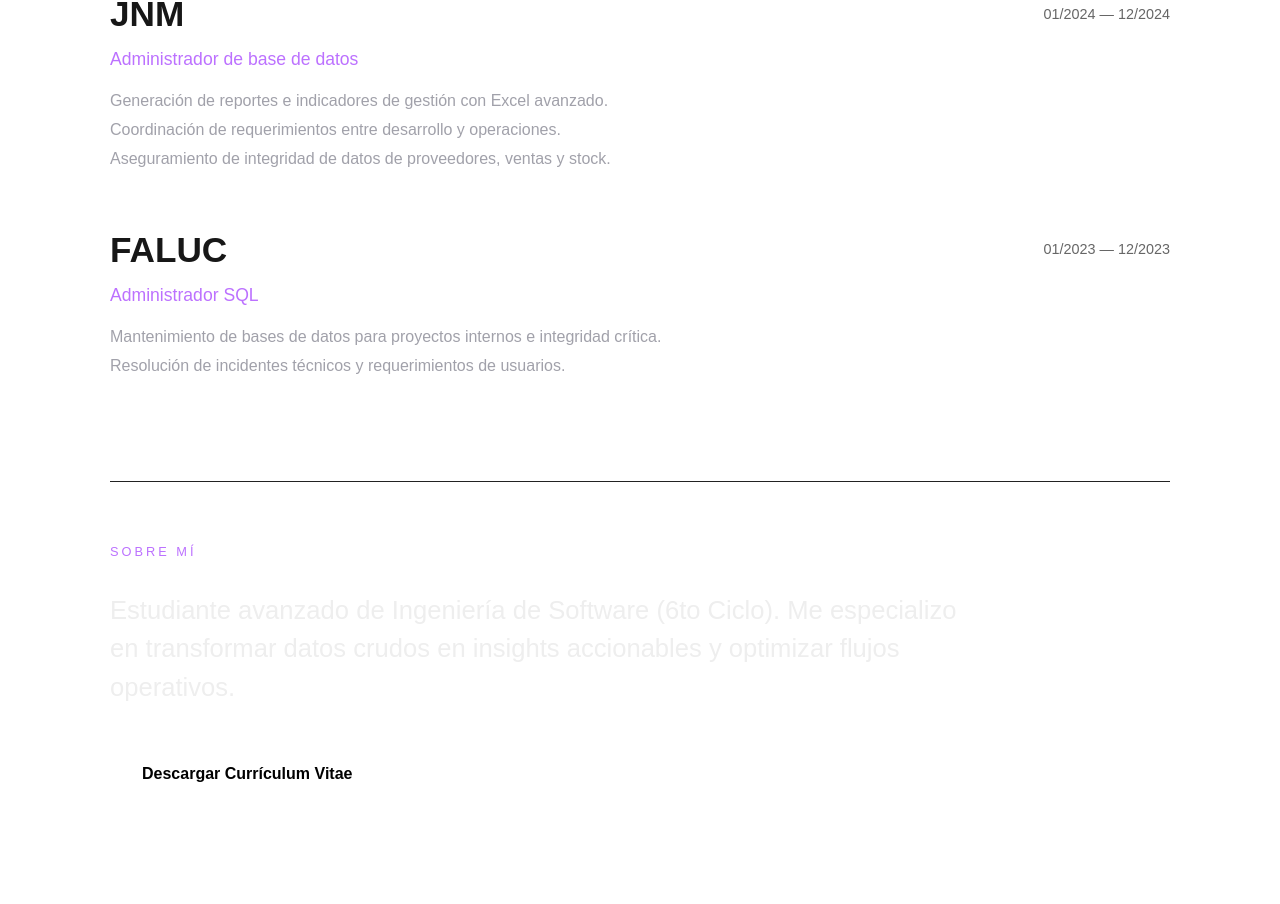
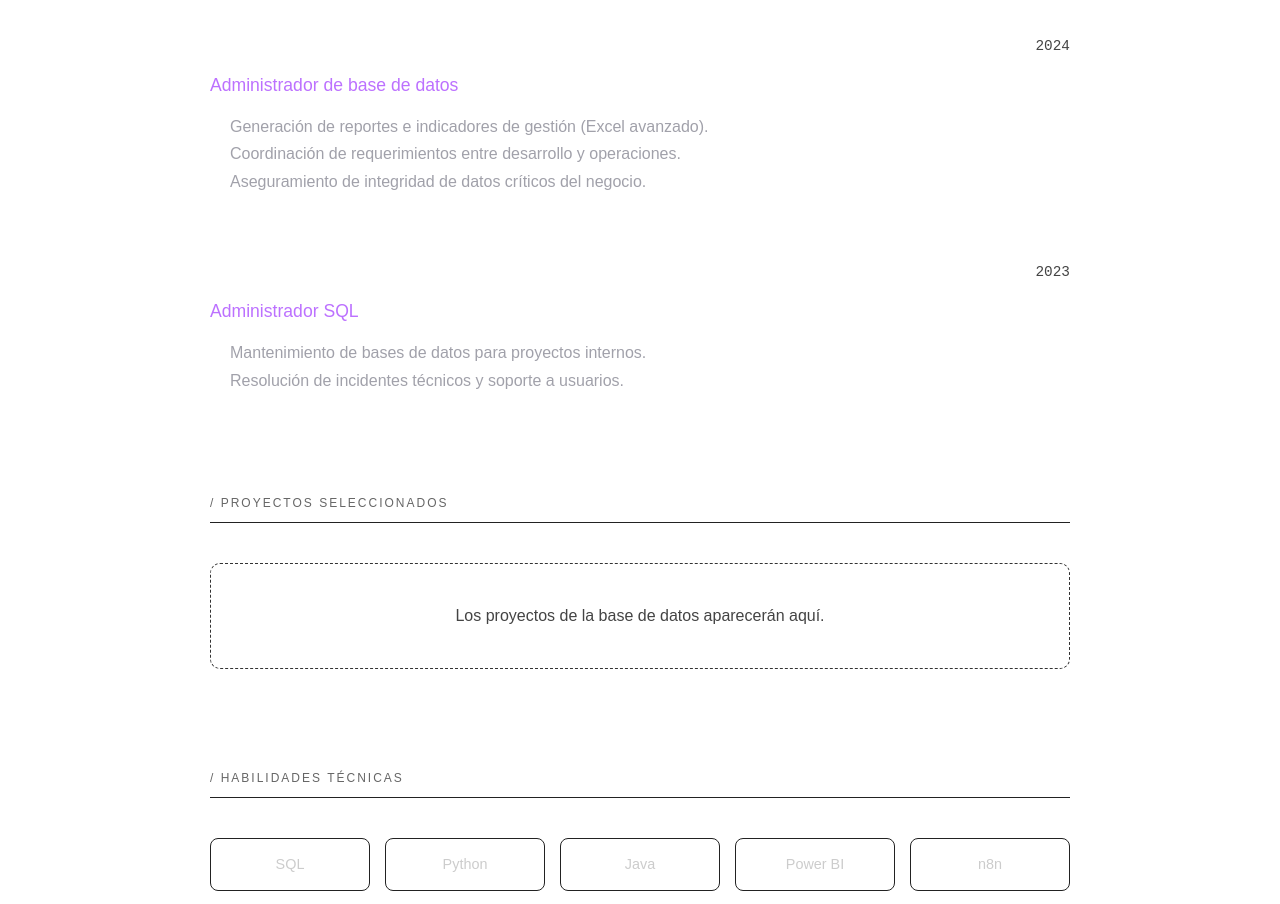
Before and after one commit to alonsolmz/mi-portafolio-lmz, a Next.js app: page / in a window 1280 px wide. Shown: the part 367-1271 px from the top of the page. Built offline with nearby package versions, Linux system fonts and the light colour scheme.

Commit message:
diseño estructural web arreglo lines

```diff
--- a/app/page.tsx
+++ b/app/page.tsx
@@ -1,68 +1,94 @@
-// 1. IMPORTACIONES (Añade Supabase si lo vas a usar después)
-// import { supabase } from "@/lib/supabase";
+export default async function Home() {
+  return (
+    <main className="fondo-degradado" style={{ display: 'flex', flexDirection: 'column', alignItems: 'center', color: 'white' }}>
 
-// 2. LA FUNCIÓN PRINCIPAL (Asegúrate de que empiece con 'export default')
-export default async function Home() {
+      {/* CONTENEDOR CENTRALIZADO */}
+      <div style={{ width: '100%', maxWidth: '900px', padding: '0 20px' }}>
 
-  return (
-    <main className="fondo-degradado">
-      <div style={{ maxWidth: '1100px', margin: '0 auto', padding: '60px 20px' }}>
-
-        {/* HEADER - Máxima importancia */}
-        <header style={{ marginBottom: '80px' }}>
-          <h1 style={{ fontSize: '5rem', fontWeight: '900', letterSpacing: '-3px', margin: 0 }}>
+        {/* HEADER (HERO) - CENTRADO */}
+        <header style={{ textAlign: 'center', padding: '120px 0 80px 0' }}>
+          <h1 style={{ fontSize: '5rem', fontWeight: '900', letterSpacing: '-3px', margin: 0, lineHeight: 1 }}>
             ALONSO LMZ
           </h1>
-          <p style={{ color: '#a1a1aa', fontSize: '1.5rem', fontWeight: '300' }}>
+          <p style={{ color: '#bc71ff', letterSpacing: '6px', fontSize: '0.9rem', marginTop: '15px', textTransform: 'uppercase', fontWeight: '300' }}>
             Ingeniero de Software & Especialista en Datos
           </p>
         </header>
 
         {/* 1. EXPERIENCIA LABORAL */}
         <section style={{ marginBottom: '100px' }}>
-          <h2 style={{ color: '#bc71ff', fontSize: '0.8rem', letterSpacing: '3px', textTransform: 'uppercase', marginBottom: '40px', opacity: 0.8 }}>
-            Experiencia Laboral
+          <h2 style={{ color: '#666', fontSize: '0.75rem', letterSpacing: '2px', textTransform: 'uppercase', marginBottom: '40px', borderBottom: '1px solid #222', paddingBottom: '10px' }}>
+            / Experiencia Laboral
           </h2>
 
           {/* JNM */}
           <div style={{ marginBottom: '50px' }}>
-            <div style={{ display: 'flex', justifyContent: 'space-between', alignItems: 'center' }}>
-              <h3 style={{ fontSize: '2.2rem', fontWeight: '700', margin: 0 }}>JNM</h3>
-              <span style={{ color: '#666', fontSize: '0.9rem' }}>01/2024 — 12/2024</span>
+            <div style={{ display: 'flex', justifyContent: 'space-between', alignItems: 'baseline', marginBottom: '10px' }}>
+              <h3 style={{ fontSize: '1.8rem', fontWeight: '700', margin: 0 }}>JNM</h3>
+              <span style={{ color: '#444', fontSize: '0.9rem', fontFamily: 'monospace' }}>2024</span>
             </div>
-            <p style={{ color: '#bc71ff', fontSize: '1.1rem', marginTop: '5px', fontWeight: '500' }}>
-              Administrador de base de datos
-            </p>
-            <ul style={{ color: '#a1a1aa', lineHeight: '1.8', marginTop: '15px', maxWidth: '800px' }}>
-              <li>Generación de reportes e indicadores de gestión con Excel avanzado.</li>
+            <p style={{ color: '#bc71ff', fontSize: '1.1rem', marginBottom: '15px' }}>Administrador de base de datos</p>
+            <ul style={{ color: '#a1a1aa', lineHeight: '1.7', paddingLeft: '20px' }}>
+              <li>Generación de reportes e indicadores de gestión (Excel avanzado).</li>
               <li>Coordinación de requerimientos entre desarrollo y operaciones.</li>
-              <li>Aseguramiento de integridad de datos de proveedores, ventas y stock.</li>
+              <li>Aseguramiento de integridad de datos críticos del negocio.</li>
             </ul>
           </div>
 
           {/* FALUC */}
           <div style={{ marginBottom: '50px' }}>
-            <div style={{ display: 'flex', justifyContent: 'space-between', alignItems: 'center' }}>
-              <h3 style={{ fontSize: '2.2rem', fontWeight: '700', margin: 0 }}>FALUC</h3>
-              <span style={{ color: '#666', fontSize: '0.9rem' }}>01/2023 — 12/2023</span>
+            <div style={{ display: 'flex', justifyContent: 'space-between', alignItems: 'baseline', marginBottom: '10px' }}>
+              <h3 style={{ fontSize: '1.8rem', fontWeight: '700', margin: 0 }}>FALUC</h3>
+              <span style={{ color: '#444', fontSize: '0.9rem', fontFamily: 'monospace' }}>2023</span>
             </div>
-            <p style={{ color: '#bc71ff', fontSize: '1.1rem', marginTop: '5px', fontWeight: '500' }}>
-              Administrador SQL
-            </p>
-            <ul style={{ color: '#a1a1aa', lineHeight: '1.8', marginTop: '15px' }}>
-              <li>Mantenimiento de bases de datos para proyectos internos e integridad crítica.</li>
-              <li>Resolución de incidentes técnicos y requerimientos de usuarios.</li>
+            <p style={{ color: '#bc71ff', fontSize: '1.1rem', marginBottom: '15px' }}>Administrador SQL</p>
+            <ul style={{ color: '#a1a1aa', lineHeight: '1.7', paddingLeft: '20px' }}>
+              <li>Mantenimiento de bases de datos para proyectos internos.</li>
+              <li>Resolución de incidentes técnicos y soporte a usuarios.</li>
             </ul>
           </div>
         </section>
 
-        {/* 2. SOBRE MÍ */}
-        <section style={{ borderTop: '1px solid #222', paddingTop: '60px', marginBottom: '100px' }}>
-          <h2 style={{ color: '#bc71ff', fontSize: '0.8rem', letterSpacing: '3px', textTransform: 'uppercase', marginBottom: '30px' }}>
+        {/* 2. PROYECTOS (Espacio para Supabase) */}
+        <section style={{ marginBottom: '100px' }}>
+          <h2 style={{ color: '#666', fontSize: '0.75rem', letterSpacing: '2px', textTransform: 'uppercase', marginBottom: '40px', borderBottom: '1px solid #222', paddingBottom: '10px' }}>
+            / Proyectos Seleccionados
+          </h2>
+          <div style={{ padding: '40px', border: '1px dashed #333', textAlign: 'center', color: '#444', borderRadius: '10px' }}>
+            Los proyectos de la base de datos aparecerán aquí.
+          </div>
+        </section>
+
+        {/* 3. SKILLS - GRID MODERNO */}
+        <section style={{ marginBottom: '100px' }}>
+          <h2 style={{ color: '#666', fontSize: '0.75rem', letterSpacing: '2px', textTransform: 'uppercase', marginBottom: '40px', borderBottom: '1px solid #222', paddingBottom: '10px' }}>
+            / Habilidades Técnicas
+          </h2>
+          <div style={{ display: 'grid', gridTemplateColumns: 'repeat(auto-fill, minmax(140px, 1fr))', gap: '15px' }}>
+            {['SQL', 'Python', 'Java', 'Power BI', 'n8n', 'Excel', 'HTML', 'CSS'].map((skill) => (
+              <div key={skill} style={{
+                padding: '15px',
+                backgroundColor: 'rgba(255,255,255,0.03)',
+                border: '1px solid #222',
+                borderRadius: '8px',
+                textAlign: 'center',
+                fontSize: '0.9rem',
+                color: '#ccc',
+                transition: '0.3s'
+              }}>
+                {skill}
+              </div>
+            ))}
+          </div>
+        </section>
+
+        {/* 4. SOBRE MÍ & CV - CENTRADO AL FINAL */}
+        <section style={{ textAlign: 'center', padding: '100px 0', borderTop: '1px solid #222' }}>
+          <h2 style={{ color: '#bc71ff', fontSize: '0.75rem', letterSpacing: '4px', textTransform: 'uppercase', marginBottom: '30px' }}>
             Sobre mí
           </h2>
-          <p style={{ fontSize: '1.6rem', lineHeight: '1.5', color: '#eee', maxWidth: '850px', marginBottom: '40px' }}>
-            Estudiante avanzado de Ingeniería de Software (6to Ciclo). Me especializo en transformar datos crudos en insights accionables y optimizar flujos operativos.
+          <p style={{ fontSize: '1.6rem', lineHeight: '1.5', color: '#eee', maxWidth: '750px', margin: '0 auto 50px auto' }}>
+            Estudiante de 6to ciclo de Ingeniería de Software. Me apasiona transformar datos complejos en decisiones estratégicas mediante automatización y análisis.
           </p>
 
           <a
@@ -71,17 +97,16 @@ export default async function Home() {
             className="boton-cv"
             style={{
               display: 'inline-block',
-              padding: '16px 32px',
+              padding: '18px 40px',
               backgroundColor: 'white',
               color: 'black',
               borderRadius: '50px',
               fontWeight: 'bold',
               textDecoration: 'none',
-              fontSize: '1rem',
-              transition: 'all 0.3s ease'
+              fontSize: '1rem'
             }}
           >
-            Descargar Currículum Vitae
+            Descargar Currículum
           </a>
         </section>
 
```
